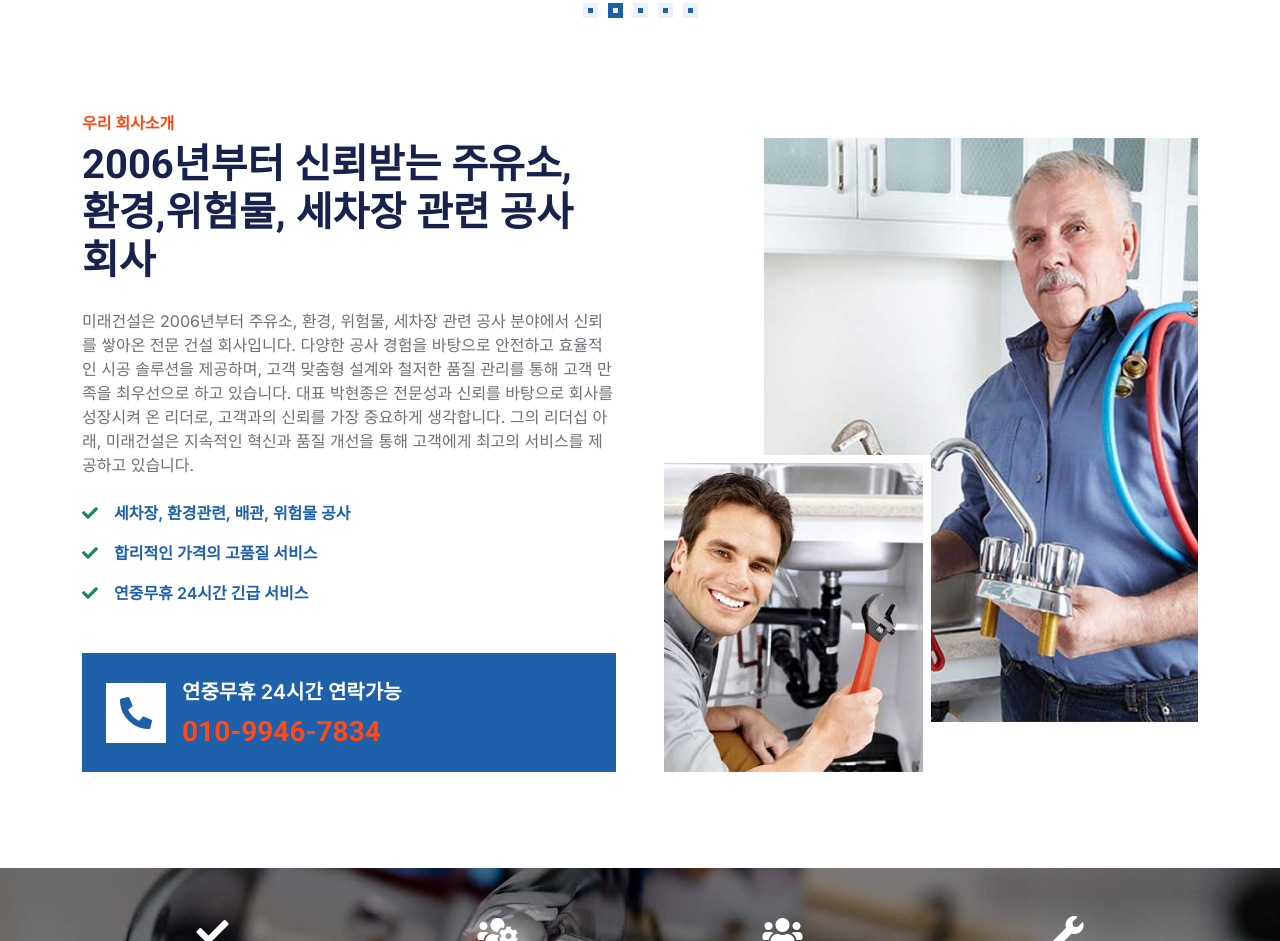
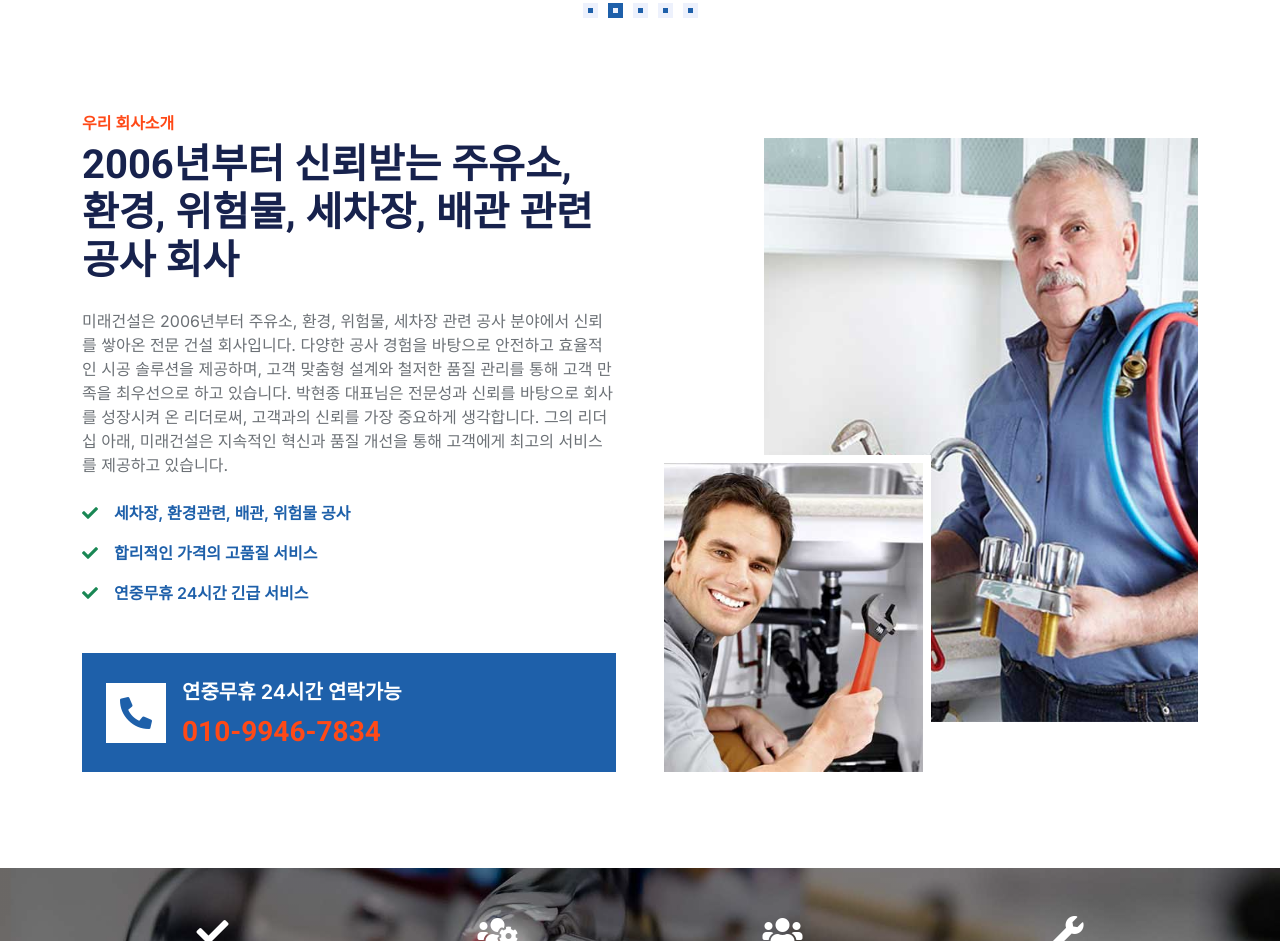
Before and after one commit to developer-duno/aaa, a plain HTML site: page index.html in a window 1280 px wide. Shown: the part 1536-2477 px from the top of the page. Drawn offline with nearby package versions, Linux system fonts and the light colour scheme; animation ran at ten frames a second.

Commit message:
Add files via upload

```diff
--- a/index.html
+++ b/index.html
@@ -303,10 +303,8 @@
             <div class="row g-5">
                 <div class="col-lg-6 wow fadeInUp" data-wow-delay="0.1s">
                     <h6 class="text-secondary text-uppercase">우리 회사소개</h6>
-                    <h1 class="mb-4">2006년부터 신뢰받는 주유소, 환경,위험물, 세차장 관련 공사 회사</h1>
-                    <p class="mb-4">미래건설은 2006년부터 주유소, 환경, 위험물, 세차장 관련 공사 분야에서 신뢰를 쌓아온 전문 건설 회사입니다. 다양한 공사 경험을 바탕으로 안전하고 효율적인 시공 솔루션을 제공하며, 고객 맞춤형 설계와 철저한 품질 관리를 통해 고객 만족을 최우선으로 하고 있습니다.
-
-대표 박현종은 전문성과 신뢰를 바탕으로 회사를 성장시켜 온 리더로, 고객과의 신뢰를 가장 중요하게 생각합니다. 그의 리더십 아래, 미래건설은 지속적인 혁신과 품질 개선을 통해 고객에게 최고의 서비스를 제공하고 있습니다.</p>
+                    <h1 class="mb-4">2006년부터 신뢰받는 주유소, 환경, 위험물, 세차장, 배관 관련 공사 회사</h1>
+                    <p class="mb-4">미래건설은 2006년부터 주유소, 환경, 위험물, 세차장 관련 공사 분야에서 신뢰를 쌓아온 전문 건설 회사입니다. 다양한 공사 경험을 바탕으로 안전하고 효율적인 시공 솔루션을 제공하며, 고객 맞춤형 설계와 철저한 품질 관리를 통해 고객 만족을 최우선으로 하고 있습니다. 박현종 대표님은 전문성과 신뢰를 바탕으로 회사를 성장시켜 온 리더로써, 고객과의 신뢰를 가장 중요하게 생각합니다. 그의 리더십 아래, 미래건설은 지속적인 혁신과 품질 개선을 통해 고객에게 최고의 서비스를 제공하고 있습니다.</p>
                     <p class="fw-medium text-primary"><i class="fa fa-check text-success me-3"></i>세차장, 환경관련, 배관, 위험물 공사</p>
                     <p class="fw-medium text-primary"><i class="fa fa-check text-success me-3"></i>합리적인 가격의 고품질 서비스</p>
                     <p class="fw-medium text-primary"><i class="fa fa-check text-success me-3"></i>연중무휴 24시간 긴급 서비스</p>
```
Also changed, not shown: about.html (+1 -3 lines).
